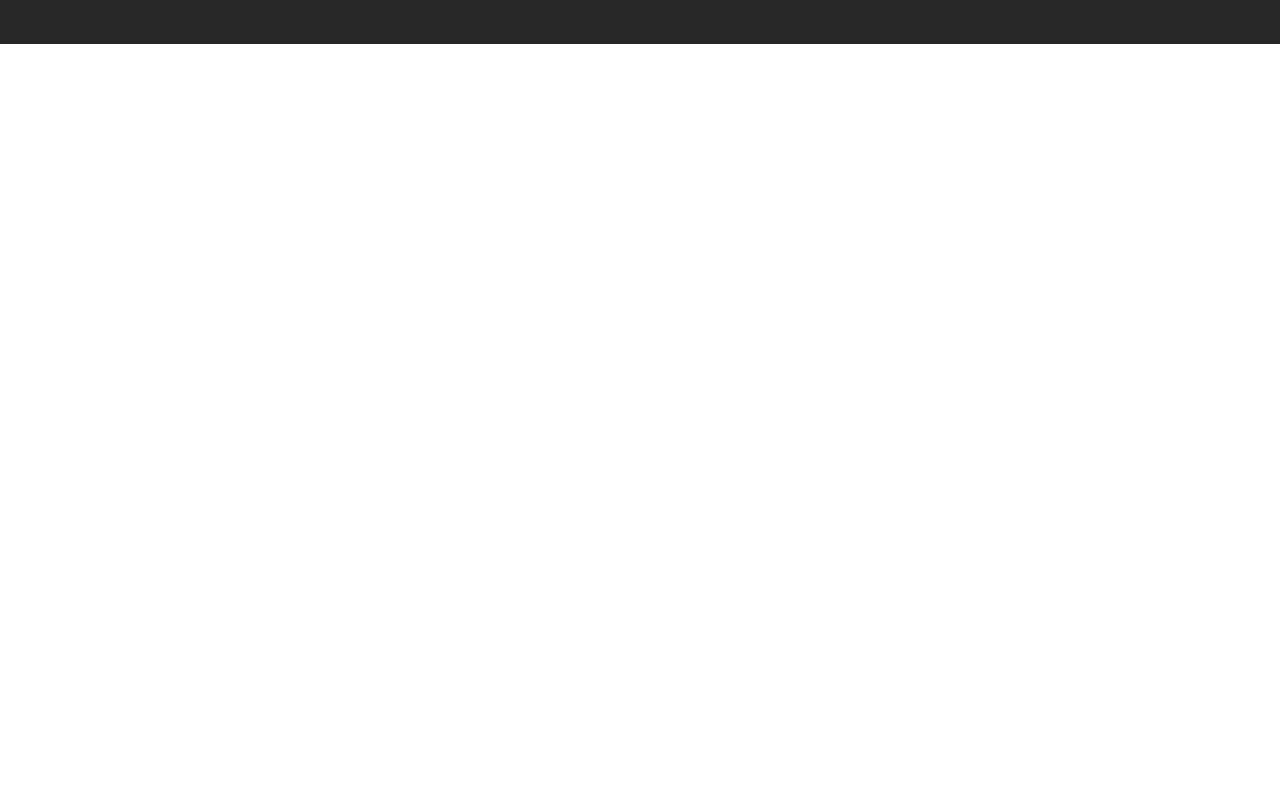
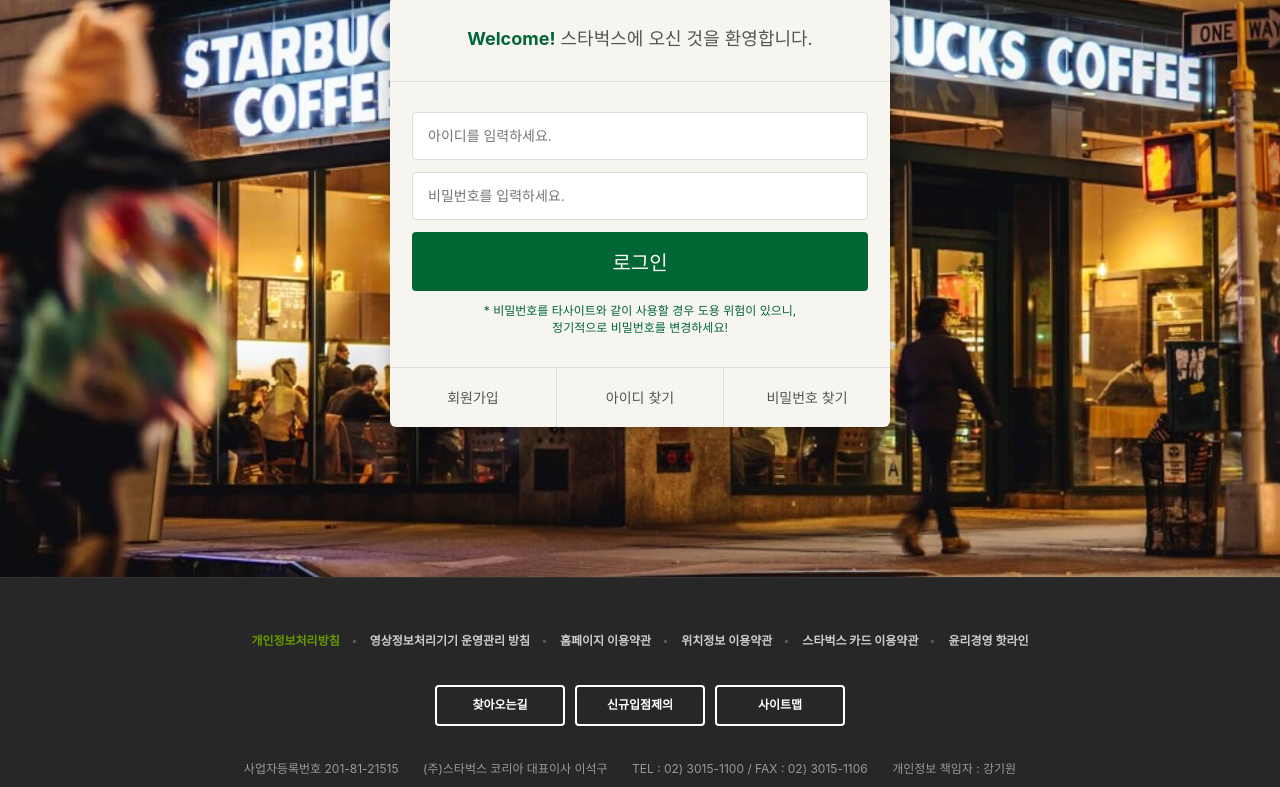
Before and after one commit to Yaribong/Starbucks, a plain HTML site: page signin/index.html in a window 1280 px wide. Shown: the part 290-1077 px from the top of the page. Before the commit the page ends 800 px from the top, so only its background shows below. Drawn offline with nearby package versions, Linux system fonts and the light colour scheme.

Commit message:
로그인 페이지 완성

```diff
--- /dev/null
+++ b/css/signin.css
@@ -0,0 +1,78 @@
+.signin {
+  margin-top: 120px;
+  padding: 100px 0 150px;
+  background-image: url("../images/signin_bg.jpg");
+  background-repeat: no-repeat;
+  background-position: center;
+  background-attachment: fixed;
+  background-size: cover;
+}
+.signin h1 {
+  color: #fff;
+  font-size: 30px;
+  font-weight: 700;
+  text-align: center;
+  margin-bottom: 24px;
+}
+.signin__card {
+  width: 500px;
+  margin: 0 auto;
+  border-radius: 6px;
+  background-color: #f6f5f0;
+  box-shadow: 2px 2px 20px rgba(0, 0, 0, .3);
+  color: #555;
+}
+.signin__card h2 {
+  padding: 30px;
+  font-size: 18px;
+  text-align: center;
+  border-bottom: 1px solid #ddd;
+}
+.signin__card h2 strong {
+  font-weight: 700;
+  color: #006633;
+}
+.signin__card form {
+  padding: 30px 22px;
+}
+.signin__card form input {
+  width: 100%;
+  margin-bottom: 12px;
+  padding: 15px;
+  border: 1px solid #ddd;
+  border-radius: 4px;
+  outline: none;
+  box-sizing: border-box;
+  font-size: 14px;
+}
+.signin__card form [type="submit"] {
+  background-color: #006633;
+  border: none;
+  color: #fff;
+  font-size: 20px;
+  cursor: pointer;
+}
+.signin__card form p {
+  font-size: 12px;
+  color: #006633;
+  text-align: center;
+}
+.signin__card .actions {
+  display: flex;
+  border-top: 1px solid #ddd;
+}
+.signin__card .actions a {
+  flex-grow: 1;
+  flex-basis: 0;
+  text-align: center;
+  padding: 20px;
+  color: #555;
+  font-size: 14px;
+  border-right: 1px solid #ddd;
+}
+.signin__card .actions a:last-child {
+  border-right: none;
+}
+.signin__card .actions a:hover {
+  text-decoration: underline;
+}
--- a/signin/index.html
+++ b/signin/index.html
@@ -26,6 +26,7 @@
   <link rel="stylesheet" href="https://fonts.googleapis.com/icon?family=Material+Icons">
 
   <link rel="stylesheet" href="../css/common.css">
+  <link rel="stylesheet" href="../css/signin.css">
 
   <script defer src="../js/common.js"></script>
 
@@ -364,7 +365,26 @@
     </div>
   </header>
   <section class="signin">
-
+    <h1>로그인</h1>
+    <div class="signin__card">
+      <h2>
+        <strong>Welcome!</strong> 스타벅스에 오신 것을 환영합니다.
+      </h2>
+      <form>
+        <input type="text" placeholder="아이디를 임력하세요.">
+        <input type="password" placeholder="비밀번호를 입력하세요.">
+        <input type="submit" value="로그인">
+        <p>
+          * 비밀번호를 타사이트와 같이 사용할 경우 도용 위험이 있으니,<br>
+          정기적으로 비밀번호를 변경하세요!
+        </p>
+      </form>
+      <div class="actions">
+        <a href="javascript:void(0)">회원가입</a>
+        <a href="javascript:void(0)">아이디 찾기</a>
+        <a href="javascript:void(0)">비밀번호 찾기</a>
+      </div>
+    </div>
   </section>
 
   <!-- FOOTER -->
```
